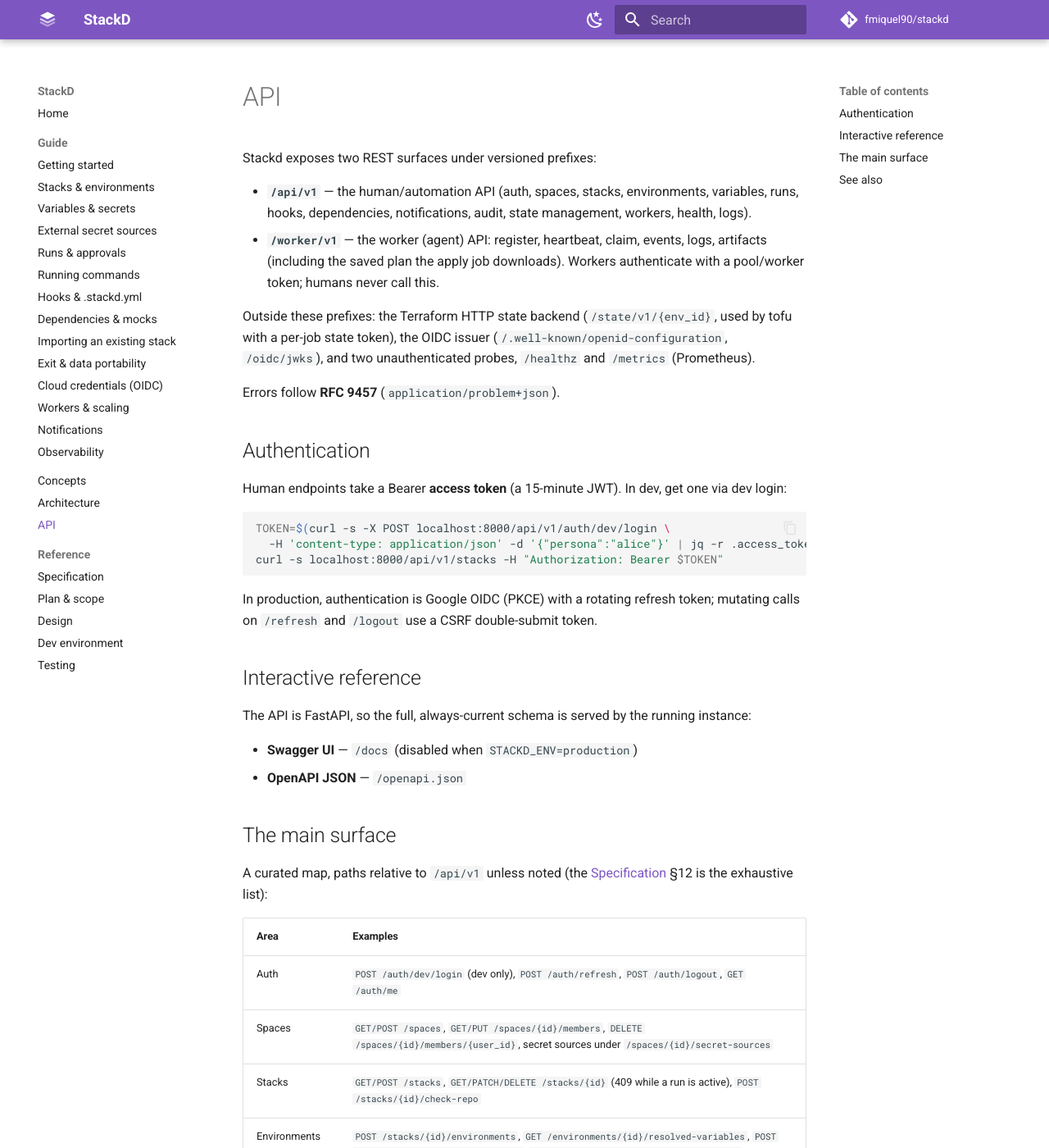
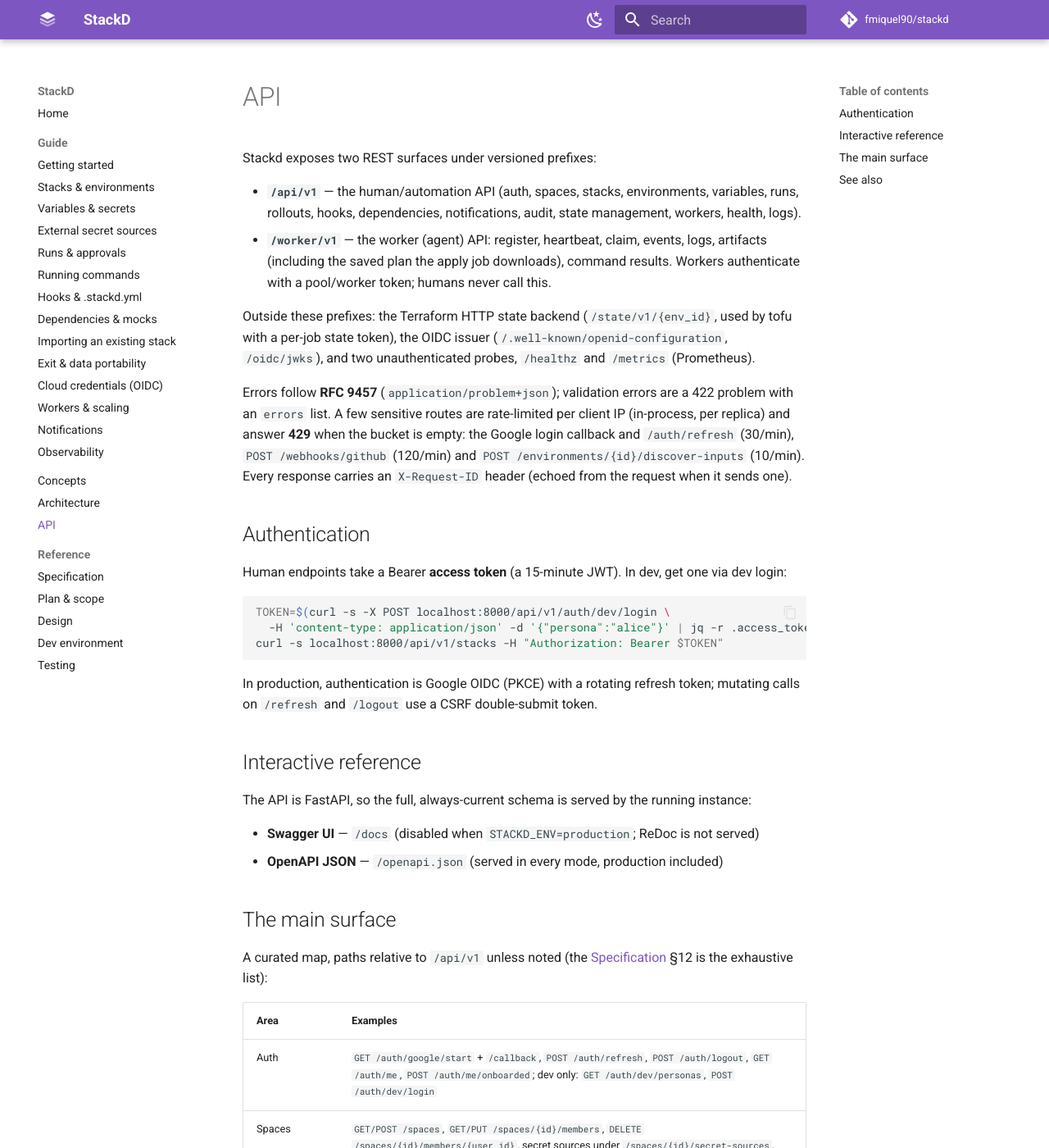
Before and after one commit to fmiquel90/stackd, an MkDocs documentation site: the page built from docs/api.md, in a window 1280 px wide and 1400 px high. Shown: the whole window at 82% size. Built offline with MkDocs 1.6.1 and Material for MkDocs 9.7.7, drawn with Linux system fonts in a browser that asks for light colours; comment, search, counter and statistics services are not loaded; some of the changed text lies outside the part shown.

Commit message:
docs: refresh README, CLAUDE.md, API overview and runner image notes against the code
Co-Authored-By: Claude Opus 5.5 <noreply@anthropic.com>
Claude-Session: https://claude.ai/code/session_01B2P1b5yfnBfa1doYPjLvmt

```diff
--- a/docs/api.md
+++ b/docs/api.md
@@ -3,16 +3,20 @@
 Stackd exposes two REST surfaces under versioned prefixes:
 
 - **`/api/v1`** — the human/automation API (auth, spaces, stacks, environments, variables, runs,
-  hooks, dependencies, notifications, audit, state management, workers, health, logs).
+  rollouts, hooks, dependencies, notifications, audit, state management, workers, health, logs).
 - **`/worker/v1`** — the worker (agent) API: register, heartbeat, claim, events, logs, artifacts
-  (including the saved plan the apply job downloads). Workers authenticate with a pool/worker
-  token; humans never call this.
+  (including the saved plan the apply job downloads), command results. Workers authenticate with a
+  pool/worker token; humans never call this.
 
 Outside these prefixes: the Terraform HTTP state backend (`/state/v1/{env_id}`, used by tofu with
 a per-job state token), the OIDC issuer (`/.well-known/openid-configuration`, `/oidc/jwks`), and
 two unauthenticated probes, `/healthz` and `/metrics` (Prometheus).
 
-Errors follow **RFC 9457** (`application/problem+json`).
+Errors follow **RFC 9457** (`application/problem+json`); validation errors are a 422 problem with
+an `errors` list. A few sensitive routes are rate-limited per client IP (in-process, per replica) and
+answer **429** when the bucket is empty: the Google login callback and `/auth/refresh` (30/min),
+`POST /webhooks/github` (120/min) and `POST /environments/{id}/discover-inputs` (10/min). Every
+response carries an `X-Request-ID` header (echoed from the request when it sends one).
 
 ## Authentication
 
@@ -31,8 +35,8 @@ on `/refresh` and `/logout` use a CSRF double-submit token.
 
 The API is FastAPI, so the full, always-current schema is served by the running instance:
 
-- **Swagger UI** — `/docs` (disabled when `STACKD_ENV=production`)
-- **OpenAPI JSON** — `/openapi.json`
+- **Swagger UI** — `/docs` (disabled when `STACKD_ENV=production`; ReDoc is not served)
+- **OpenAPI JSON** — `/openapi.json` (served in every mode, production included)
 
 ## The main surface
 
@@ -41,23 +45,24 @@ exhaustive list):
 
 | Area | Examples |
 |---|---|
-| Auth | `POST /auth/dev/login` (dev only), `POST /auth/refresh`, `POST /auth/logout`, `GET /auth/me` |
-| Spaces | `GET/POST /spaces`, `GET/PUT /spaces/{id}/members`, `DELETE /spaces/{id}/members/{user_id}`, secret sources under `/spaces/{id}/secret-sources` |
+| Auth | `GET /auth/google/start` + `/callback`, `POST /auth/refresh`, `POST /auth/logout`, `GET /auth/me`, `POST /auth/me/onboarded`; dev only: `GET /auth/dev/personas`, `POST /auth/dev/login` |
+| Spaces | `GET/POST /spaces`, `GET/PUT /spaces/{id}/members`, `DELETE /spaces/{id}/members/{user_id}`, secret sources under `/spaces/{id}/secret-sources`, `POST /spaces/{id}/environment-clones` |
 | Stacks | `GET/POST /stacks`, `GET/PATCH/DELETE /stacks/{id}` (409 while a run is active), `POST /stacks/{id}/check-repo` |
 | Environments | `POST /stacks/{id}/environments`, `GET /environments/{id}/resolved-variables`, `POST /environments/{id}/refresh-head`, `POST /environments/{id}/discover-inputs` |
 | Variables & sets | variables CRUD (stack/env/set), variable sets + attachments (tier/stack/env of the set's space) |
-| Runs | `POST /environments/{id}/runs`, `/commands`, `/promote`; `GET /runs/{id}`, `POST /runs/{id}/confirm`/`discard`/`cancel`, `GET /runs/{id}/logs`/`plan`/`checks`, `POST /runs/{id}/vcs/resync` |
+| Runs | `POST /environments/{id}/runs`, `/commands`, `/promote`; `GET /environments/{id}/runs`; `GET /runs/{id}`, `POST /runs/{id}/confirm`/`discard`/`cancel`, `GET /runs/{id}/logs` (+ `/logs/download`)/`plan`/`checks`, `POST /runs/{id}/vcs/resync` |
+| Rollouts | `GET/POST /rollouts`, `GET /rollouts/{id}`, `POST /rollouts/{id}/approve`/`retry`/`cancel` |
 | Comments | `GET/POST /runs/{id}/comments`, `PATCH/DELETE /runs/{id}/comments/{cid}` |
 | Hooks | `GET/POST/PATCH/DELETE /stacks/{id}/hooks` and `/environments/{id}/hooks` |
-| Dependencies | dependencies CRUD, `link-by-name`, `/outputs`, `/graph` |
-| State | `GET .../state/versions`, `POST .../state/import-session`, `DELETE .../state/lock` (force-unlock) |
-| Cloud | `cloud-integration` CRUD + AssumeRole test |
-| Notifications | targets: `GET/POST/PATCH/DELETE /stacks/{id}/notifications` and `/environments/{id}/notifications`, plus `…/{tid}/test`; your in-app feed: `GET /notifications`, `POST /notifications/read` |
+| Dependencies | `GET/POST /environments/{id}/dependencies`, `DELETE /dependencies/{id}`, `POST /stacks/{id}/dependencies/link-by-name`, `GET /environments/{id}/outputs`, `GET /graph` |
+| State | `GET /environments/{id}/state/versions`, `POST …/state/import-session`, `DELETE …/state/lock` (force-unlock) |
+| Cloud | `GET/PUT/DELETE /environments/{id}/cloud-integration` + `POST …/cloud-integration/test` (AssumeRole test) |
+| Notifications | targets: `GET/POST/PATCH/DELETE /stacks/{id}/notifications` and `/environments/{id}/notifications`, plus `…/{tid}/test`; your in-app feed: `GET /notifications`, `POST /notifications/read`, `DELETE /notifications/{nid}`, `DELETE /notifications` |
 | Users & tiers | `GET /users` (admin), `PATCH /users/{id}` (admin), `GET /users/mentionable`, `GET/POST /tiers`, `PATCH/DELETE /tiers/{id}` |
 | Audit | `GET /audit` (filters), `GET /audit/export` (CSV) — both admin-only |
 | Webhooks | `POST /webhooks/github` |
-| OIDC issuer | `GET /.well-known/openid-configuration`, `GET /oidc/jwks` |
-| Workers | `GET/POST /worker-pools`, `DELETE /worker-pools/{id}` (admin), `GET /workers`, `GET /queue`, worker diagnostics |
+| OIDC issuer | outside `/api/v1`: `GET /.well-known/openid-configuration`, `GET /oidc/jwks`; signing keys (admin): `GET /oidc/keys`, `POST /oidc/keys/rotate` |
+| Workers | `GET/POST /worker-pools`, `DELETE /worker-pools/{id}` (admin), `GET /workers`, `GET /queue`, `GET/POST /workers/{id}/diagnostics` (admin) |
 | Observability | `GET /health`, `GET /logs` (admin); outside `/api/v1`: `GET /healthz`, `GET /metrics` |
 | WebSocket | `GET /api/v1/ws` — live run/environment updates and your own notification feed |
 
```
Also changed, not shown: CLAUDE.md (+18 -11 lines), README.md (+7 -3 lines), deploy/images/README.md (+7 -5 lines).
